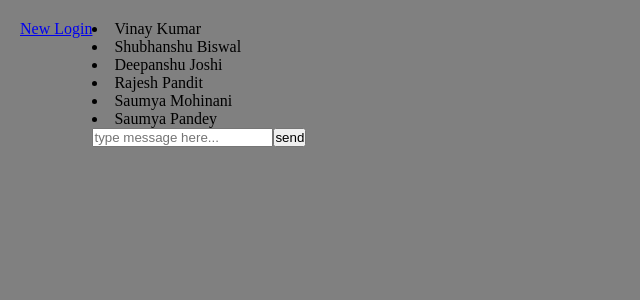
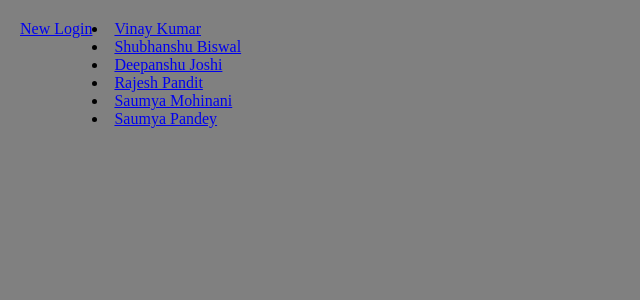
Before and after one commit to foolhardy21/chat-app, a React (Create React App) app: page /newconvo in a window 1280 px wide. Shown: the top 300 px of the page, without its empty margins (0-640 px from the left). Built offline with nearby package versions, Linux system fonts and the light colour scheme.

Commit message:
start new conversation using reducer

```diff
--- a/src/components/NewConversation/NewConversation.js
+++ b/src/components/NewConversation/NewConversation.js
@@ -1,20 +1,22 @@
 import React, { useContext } from 'react'
+import { Link } from 'react-router-dom'
 import { AppContext } from '../../context'
 
 const NewConversation = () => {
-    const { messagetext, updateMessageText, allUsers, setNewFriend, addNewConvo } = useContext(AppContext)
+    const { allUsers, startNewConversation } = useContext(AppContext)
 
     return (
         <div>
             {
                 allUsers.map((user) => {
-                    return <li key={user.id} onClick={() => setNewFriend(user.id)}>{user.name}</li>
+                    return <li key={user.id} onClick={() => startNewConversation(user)}>
+                        <Link to='/'>
+                            {user.name}
+                        </Link>
+                    </li>
                 })
             }
-            <form onSubmit={addNewConvo}>
-                <input value={messagetext} onChange={updateMessageText} type='text' placeholder='type message here...' />
-                <input type='submit' value='send' />
-            </form>
+
         </div>
     )
 }
--- a/src/context.js
+++ b/src/context.js
@@ -53,7 +53,10 @@ const AppProvider = ({children}) => {
     const changeCurrentUser = (id) => {
         dispatch({ type: 'SWITCH_USER', payload: id })
     }
-
+    const startNewConversation = (user) => {
+        dispatch({ type: 'ADD_FRIEND', payload: user })
+        changeCurrentFriend(user.id)
+    }
     return (
         <AppContext.Provider
         value = {{
@@ -64,6 +67,7 @@ const AppProvider = ({children}) => {
             searchFriend,
             sendMessage,
             changeCurrentUser,
+            startNewConversation,
         }}
         >
             {children}
--- a/src/reducer.js
+++ b/src/reducer.js
@@ -40,7 +40,17 @@ const reducer = (state, action) => {
                 {...state,
                     friendsList: allFriends
                 }
-
+        case 'ADD_FRIEND':
+                return { ...state,
+                    friendsList: [...state.friendsList, action.payload],
+                    allUsers: state.allUsers.map(user => {
+                        if(user.id === state.currentUser.id) {
+                            user.friends.push(action.payload.id)
+                        } else if(user.id === action.payload.id) {
+                            user.friends.push(state.currentUser.id)
+                        } return user
+                    })
+                }
         default: return {}
     }
 }
```
